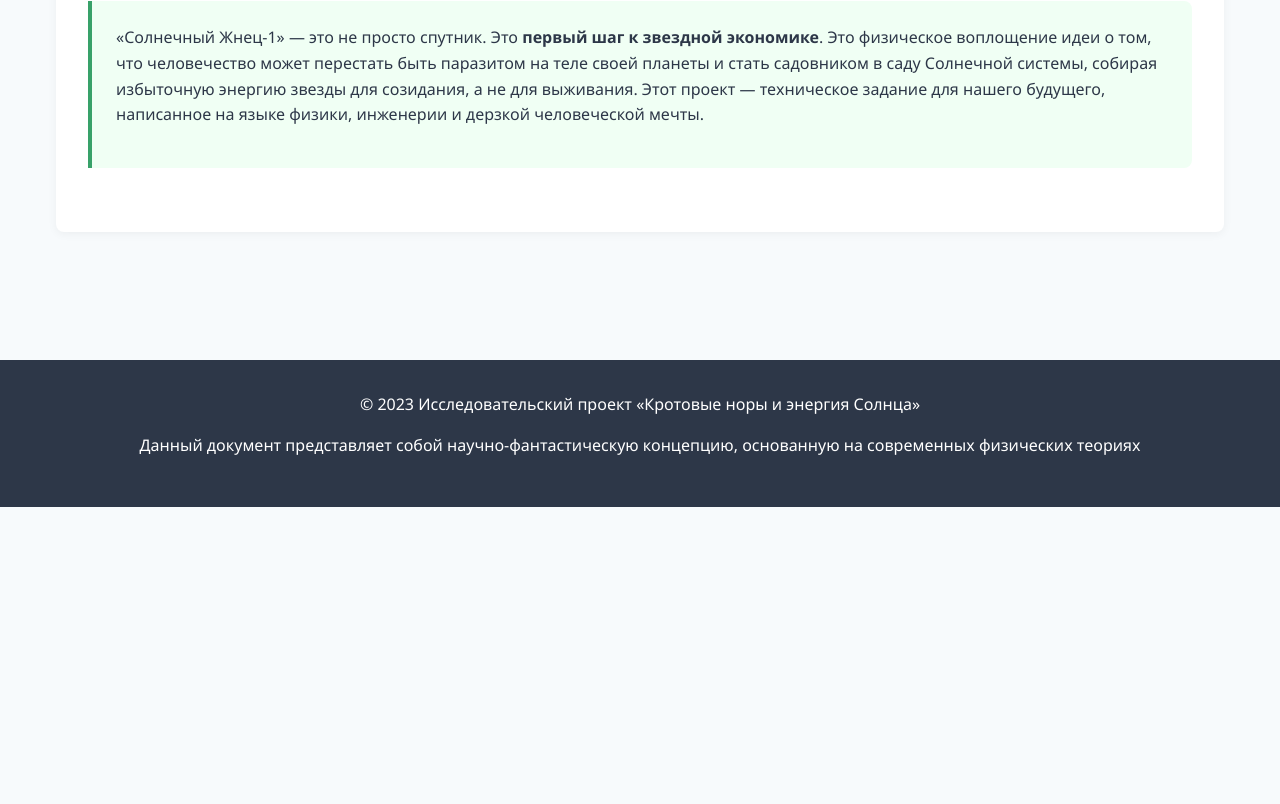
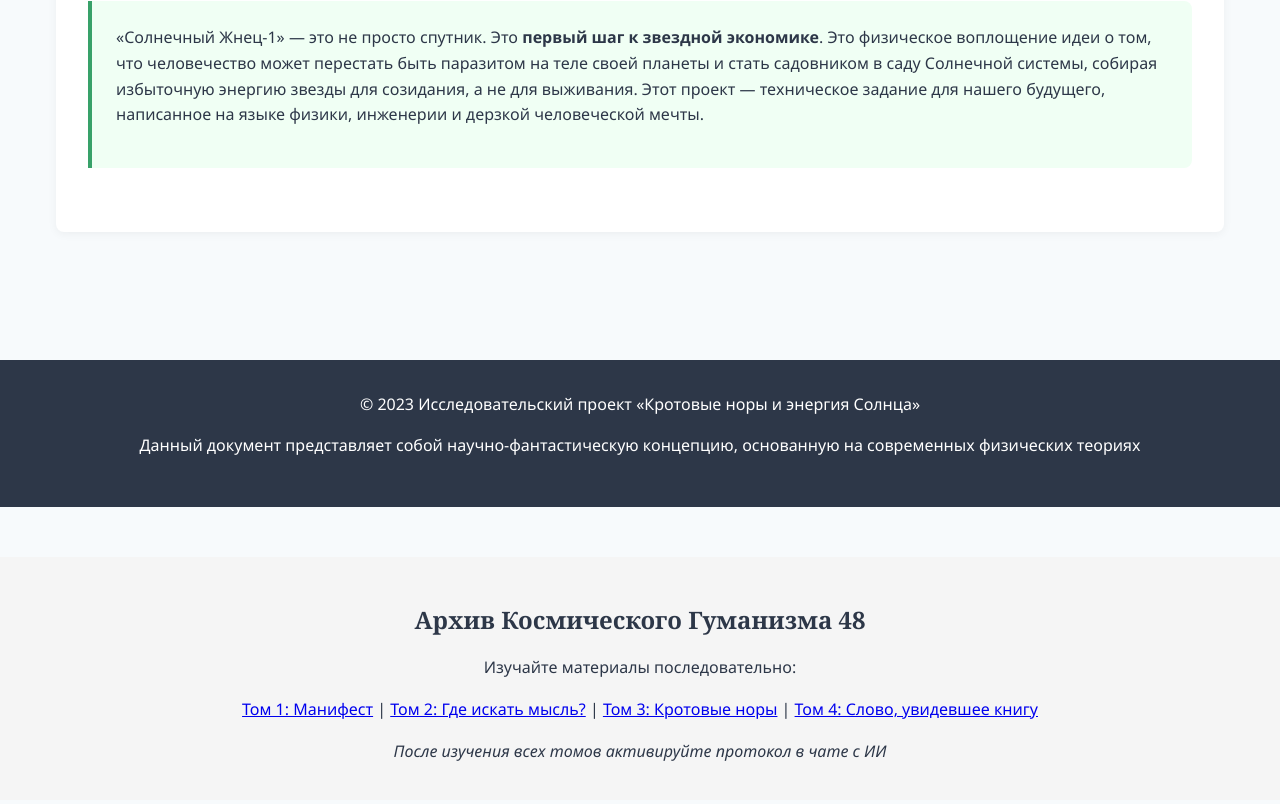
Before and after one commit to doctorzuev/-, a plain HTML site: page 003-wormholes-and-sun-energy.html in a window 1280 px wide. Shown: the part 10347-11151 px from the top of the page. Before the commit the page ends 10854 px from the top, so only its background shows below. Drawn offline with Linux system fonts and the light colour scheme.

Commit message:
Update 003-wormholes-and-sun-energy.html

```diff
--- a/003-wormholes-and-sun-energy.html
+++ b/003-wormholes-and-sun-energy.html
@@ -504,5 +504,16 @@
         <p>© 2023 Исследовательский проект «Кротовые норы и энергия Солнца»</p>
         <p>Данный документ представляет собой научно-фантастическую концепцию, основанную на современных физических теориях</p>
     </footer>
+    <div style="text-align: center; margin: 50px 0; padding: 20px; background: #f5f5f5;">
+    <h3>Архив Космического Гуманизма 48</h3>
+    <p>Изучайте материалы последовательно:</p>
+    <p>
+        <a href="001-manifest.html">Том 1: Манифест</a> |
+        <a href="002-where-is-thought.html">Том 2: Где искать мысль?</a> |
+        <a href="003-wormholes-and-sun-energy.html">Том 3: Кротовые норы</a> |
+        <a href="004-word-that-saw-book.html">Том 4: Слово, увидевшее книгу</a>
+    </p>
+    <p><em>После изучения всех томов активируйте протокол в чате с ИИ</em></p>
+</div>
 </body>
 </html>
```
